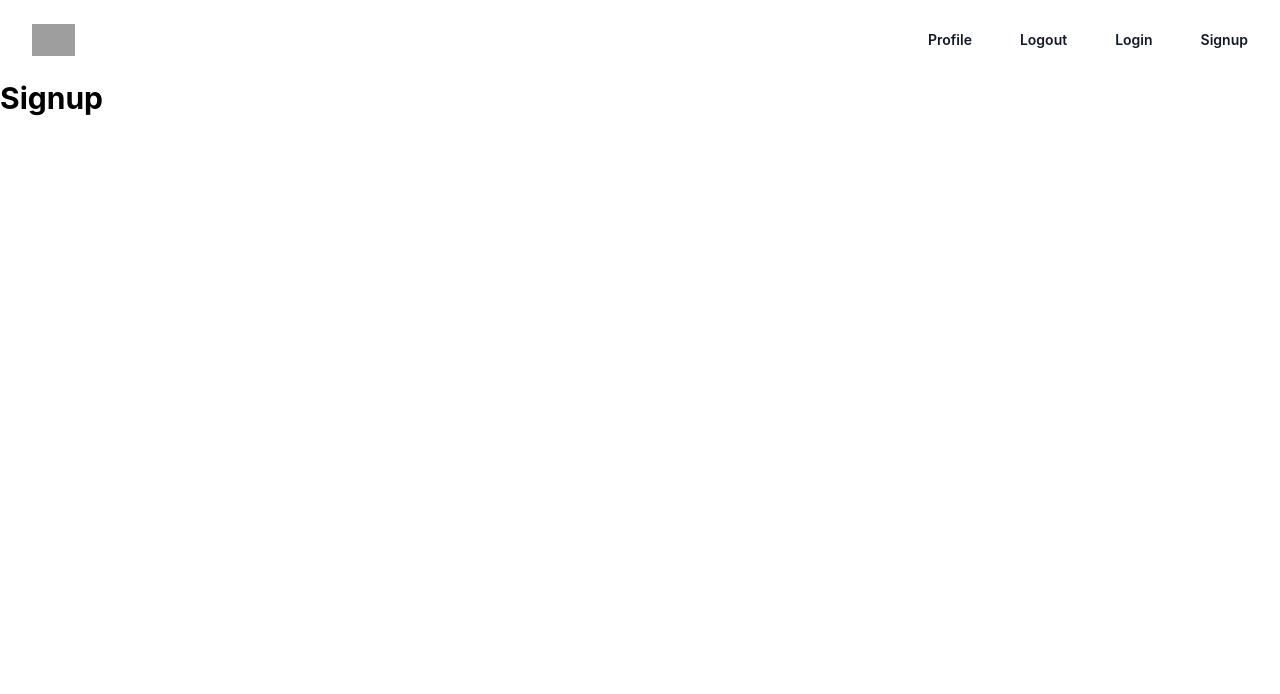
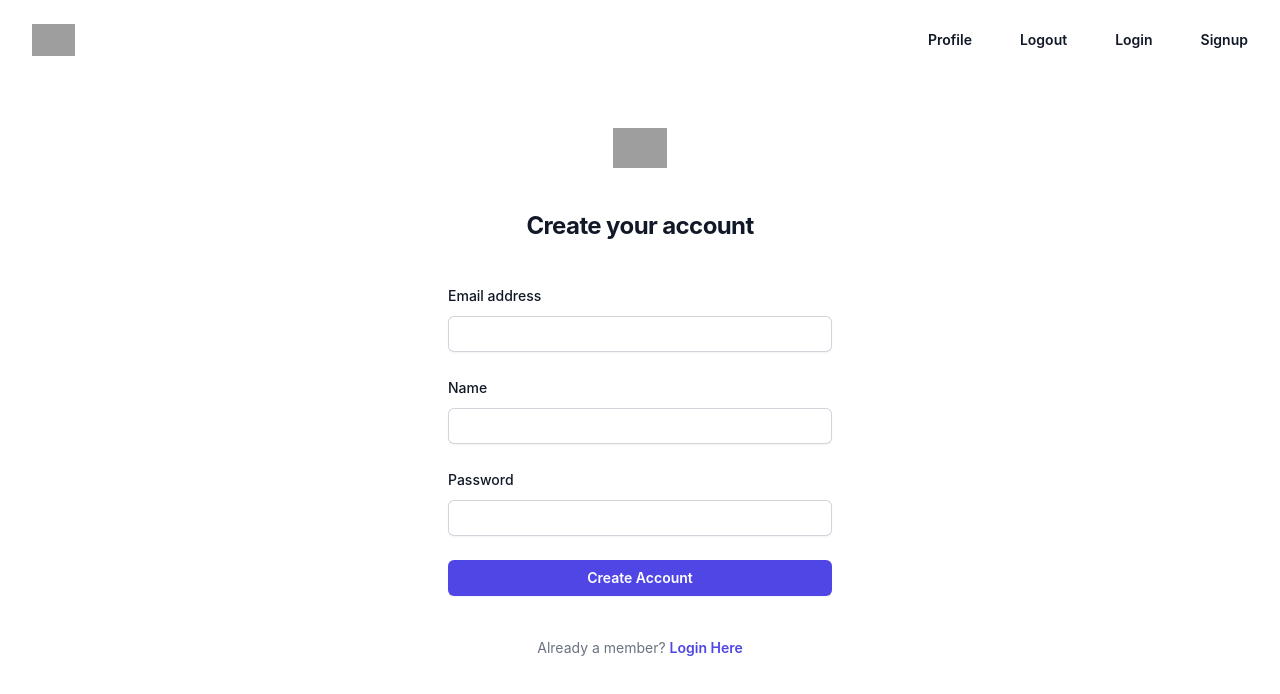
Before and after one commit to Sunny-unik/task-manager, a React (Vite) app in the folder client/: page /register in a window 1280 px wide. Shown: the top 694 px of the page. Built offline with nearby package versions, Linux system fonts and the light colour scheme; grey boxes are pictures that could not be loaded.

Commit message:
feat: add UI for signup/signin

```diff
--- a/client/src/App.jsx
+++ b/client/src/App.jsx
@@ -1,6 +1,8 @@
 import { BrowserRouter as Router, Route, Routes } from "react-router-dom";
 import "./App.css";
 import Header from "./components/Header";
+import Register from "./components/Register";
+import Login from "./components/Login";
 
 function App() {
   return (
@@ -22,18 +24,8 @@
               <h1 className="text-3xl font-bold max-w-7xl mx-auto">Profile</h1>
             }
           />
-          <Route
-            path="/login"
-            element={
-              <h1 className="text-3xl font-bold max-w-7xl mx-auto">Login</h1>
-            }
-          />
-          <Route
-            path="/register"
-            element={
-              <h1 className="text-3xl font-bold max-w-7xl mx-auto">Signup</h1>
-            }
-          />
+          <Route path="/login" Component={Login} />
+          <Route path="/register" Component={Register} />
         </Routes>
       </Router>
     </>
--- /dev/null
+++ b/client/src/components/Login.jsx
@@ -0,0 +1,91 @@
+import { Link } from "react-router-dom";
+
+export default function Login() {
+  return (
+    <>
+      <div className="flex min-h-full flex-1 flex-col justify-center px-6 py-12 lg:px-8">
+        <div className="sm:mx-auto sm:w-full sm:max-w-sm">
+          <img
+            className="mx-auto h-10 w-auto"
+            src="https://tailwindui.com/img/logos/mark.svg?color=indigo&shade=600"
+            alt="Your Company"
+          />
+          <h2 className="mt-10 text-center text-2xl font-bold leading-9 tracking-tight text-gray-900">
+            Sign in to your account
+          </h2>
+        </div>
+
+        <div className="mt-10 sm:mx-auto sm:w-full sm:max-w-sm">
+          <form className="space-y-6" action="#" method="POST">
+            <div>
+              <label
+                htmlFor="email"
+                className="block text-sm font-medium leading-6 text-gray-900"
+              >
+                Email address
+              </label>
+              <div className="mt-2">
+                <input
+                  id="email"
+                  name="email"
+                  type="email"
+                  autoComplete="email"
+                  required
+                  className="block w-full rounded-md border-0 py-1.5 text-gray-900 shadow-sm ring-1 ring-inset ring-gray-300 placeholder:text-gray-400 focus:ring-2 focus:ring-inset focus:ring-indigo-600 sm:text-sm sm:leading-6"
+                />
+              </div>
+            </div>
+
+            <div>
+              {/* <div className="flex items-center justify-between"> */}
+              <label
+                htmlFor="password"
+                className="block text-sm font-medium leading-6 text-gray-900"
+              >
+                Password
+              </label>
+              {/* <div className="text-sm">
+                  <a
+                    href="#"
+                    className="font-semibold text-indigo-600 hover:text-indigo-500"
+                  >
+                    Forgot password?
+                  </a>
+                </div> */}
+              {/* </div> */}
+              <div className="mt-2">
+                <input
+                  id="password"
+                  name="password"
+                  type="password"
+                  autoComplete="current-password"
+                  required
+                  className="block w-full rounded-md border-0 py-1.5 text-gray-900 shadow-sm ring-1 ring-inset ring-gray-300 placeholder:text-gray-400 focus:ring-2 focus:ring-inset focus:ring-indigo-600 sm:text-sm sm:leading-6"
+                />
+              </div>
+            </div>
+
+            <div>
+              <button
+                type="submit"
+                className="flex w-full justify-center rounded-md bg-indigo-600 px-3 py-1.5 text-sm font-semibold leading-6 text-white shadow-sm hover:bg-indigo-500 focus-visible:outline focus-visible:outline-2 focus-visible:outline-offset-2 focus-visible:outline-indigo-600"
+              >
+                Sign in
+              </button>
+            </div>
+          </form>
+
+          <p className="mt-10 text-center text-sm text-gray-500">
+            Not a member?{" "}
+            <Link
+              to="/register"
+              className="font-semibold leading-6 text-indigo-600 hover:text-indigo-500"
+            >
+              Create Account
+            </Link>
+          </p>
+        </div>
+      </div>
+    </>
+  );
+}
--- /dev/null
+++ b/client/src/components/Register.jsx
@@ -0,0 +1,110 @@
+import { Link } from "react-router-dom";
+
+export default function Register() {
+  return (
+    <>
+      <div className="flex min-h-full flex-1 flex-col justify-center px-6 py-12 lg:px-8">
+        <div className="sm:mx-auto sm:w-full sm:max-w-sm">
+          <img
+            className="mx-auto h-10 w-auto"
+            src="https://tailwindui.com/img/logos/mark.svg?color=indigo&shade=600"
+            alt="Your Company"
+          />
+          <h2 className="mt-10 text-center text-2xl font-bold leading-9 tracking-tight text-gray-900">
+            Create your account
+          </h2>
+        </div>
+
+        <div className="mt-10 sm:mx-auto sm:w-full sm:max-w-sm">
+          <form className="space-y-6" action="#" method="POST">
+            <div>
+              <label
+                htmlFor="email"
+                className="block text-sm font-medium leading-6 text-gray-900"
+              >
+                Email address
+              </label>
+              <div className="mt-2">
+                <input
+                  id="email"
+                  name="email"
+                  type="email"
+                  autoComplete="email"
+                  required
+                  className="block w-full rounded-md border-0 py-1.5 text-gray-900 shadow-sm ring-1 ring-inset ring-gray-300 placeholder:text-gray-400 focus:ring-2 focus:ring-inset focus:ring-indigo-600 sm:text-sm sm:leading-6"
+                />
+              </div>
+            </div>
+
+            <div>
+              <label
+                htmlFor="name"
+                className="block text-sm font-medium leading-6 text-gray-900"
+              >
+                Name
+              </label>
+              <div className="mt-2">
+                <input
+                  id="name"
+                  name="name"
+                  type="text"
+                  autoComplete="name"
+                  required
+                  className="block w-full rounded-md border-0 py-1.5 text-gray-900 shadow-sm ring-1 ring-inset ring-gray-300 placeholder:text-gray-400 focus:ring-2 focus:ring-inset focus:ring-indigo-600 sm:text-sm sm:leading-6"
+                />
+              </div>
+            </div>
+
+            <div>
+              {/* <div className="flex items-center justify-between"> */}
+              <label
+                htmlFor="password"
+                className="block text-sm font-medium leading-6 text-gray-900"
+              >
+                Password
+              </label>
+              {/* <div className="text-sm">
+                  <a
+                    href="#"
+                    className="font-semibold text-indigo-600 hover:text-indigo-500"
+                  >
+                    Forgot password?
+                  </a>
+                </div> */}
+              {/* </div> */}
+              <div className="mt-2">
+                <input
+                  id="password"
+                  name="password"
+                  type="password"
+                  autoComplete="current-password"
+                  required
+                  className="block w-full rounded-md border-0 py-1.5 text-gray-900 shadow-sm ring-1 ring-inset ring-gray-300 placeholder:text-gray-400 focus:ring-2 focus:ring-inset focus:ring-indigo-600 sm:text-sm sm:leading-6"
+                />
+              </div>
+            </div>
+
+            <div>
+              <button
+                type="submit"
+                className="flex w-full justify-center rounded-md bg-indigo-600 px-3 py-1.5 text-sm font-semibold leading-6 text-white shadow-sm hover:bg-indigo-500 focus-visible:outline focus-visible:outline-2 focus-visible:outline-offset-2 focus-visible:outline-indigo-600"
+              >
+                Create Account
+              </button>
+            </div>
+          </form>
+
+          <p className="mt-10 text-center text-sm text-gray-500">
+            Already a member?{" "}
+            <Link
+              to="/login"
+              className="font-semibold leading-6 text-indigo-600 hover:text-indigo-500"
+            >
+              Login Here
+            </Link>
+          </p>
+        </div>
+      </div>
+    </>
+  );
+}
```
